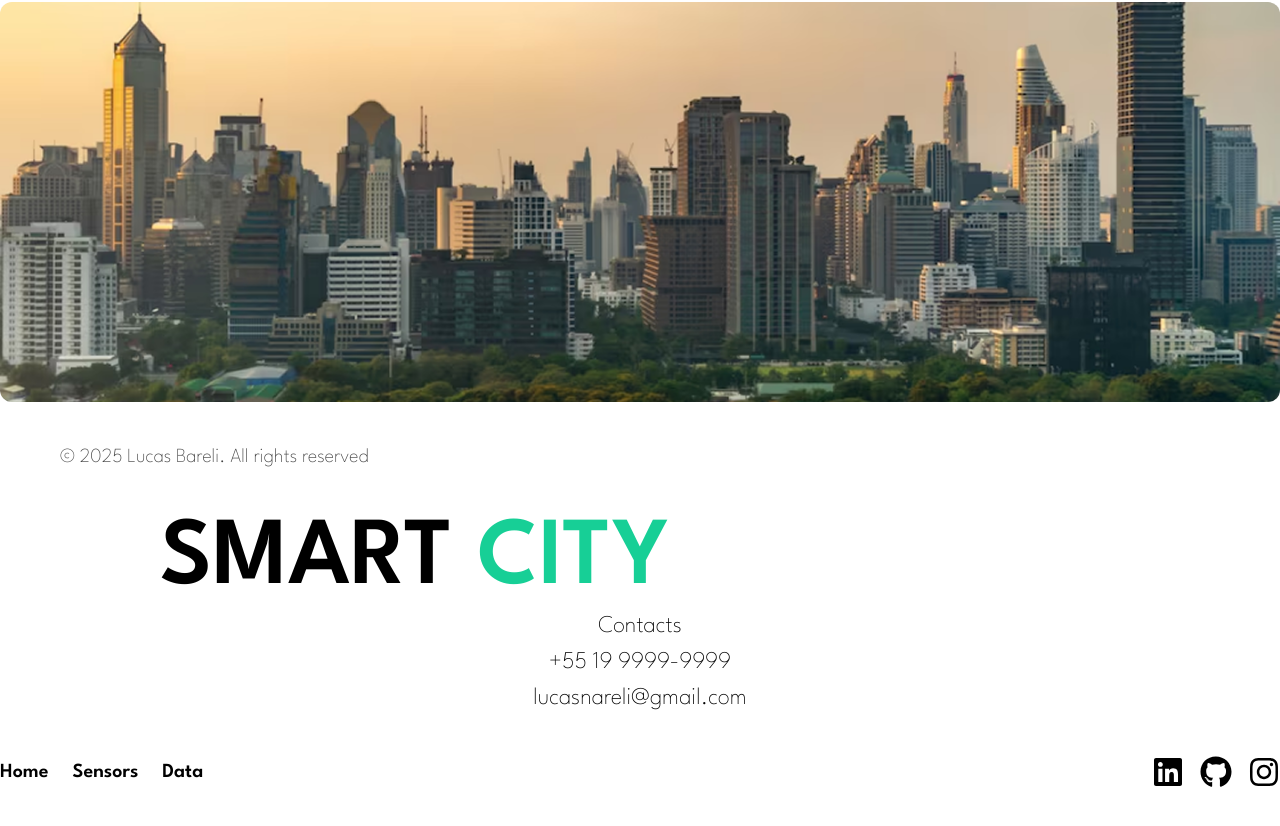
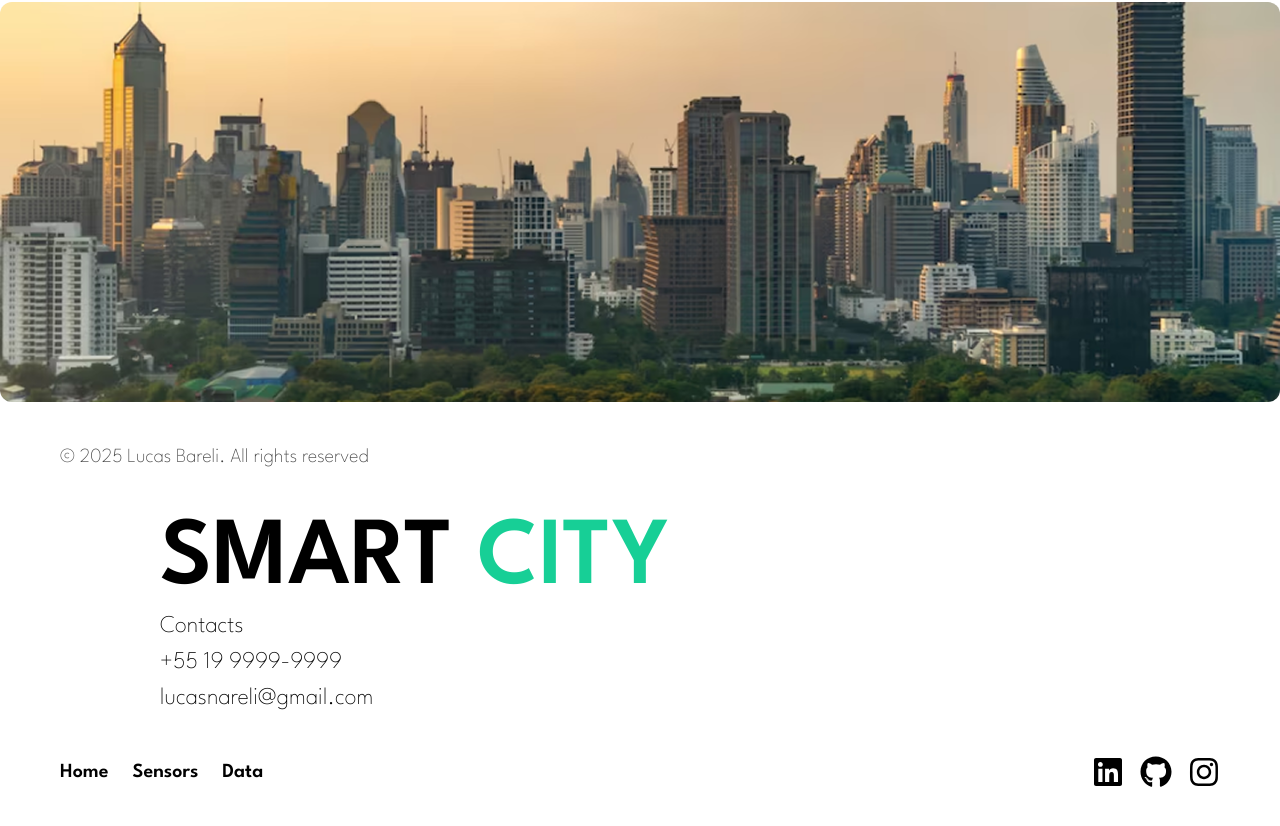
Before and after one commit to LucasBareli/Smart-City-PWFE, a React (Vite) app in the folder front/: page /home in a window 1280 px wide. Shown: the part 3519-4345 px from the top of the page. Built offline with nearby package versions, Linux system fonts and the light colour scheme; a web font is replaced by a local one.

Commit message:
16-05-2025

```diff
--- a/front/src/components/Footer.jsx
+++ b/front/src/components/Footer.jsx
@@ -16,32 +16,29 @@ const Footer = () => {
                     <h3 className="text-[96px] font-semibold league-regular text-black leading-none">
                         SMART <span className="text-[#17CF96] font-semibold league-regular">CITY</span>
                     </h3>
-                </div>
 
-                {/* Coluna 3: Contatos */}
-                <div className="text-center">
                     <p className="text-black font-thin league-regular text-[24px]">Contacts</p>
                     <p className="text-black font-thin league-regular text-[24px]">+55 19 9999-9999</p>
                     <p className="text-black font-thin league-regular text-[24px]">lucasnareli@gmail.com</p>
                 </div>
 
             {/* Linha 4: Links de navegação */}
-            <div className="!mt-10  !mb-10 flex justify-between items-center flex-col md:flex-row gap-4">
+            <div className="!mt-10 !mb-10 !ml-15 flex justify-between items-center flex-col md:flex-row gap-4">
                 {/* Navegação */}
                 <nav className="flex gap-6">
-                    <a href="#home" className="text-black text-[20px] font-semibold league-regular hover:underline">
+                    <a href="/home" className="text-black text-[20px] font-semibold league-regular hover:underline">
                         Home
                     </a>
-                    <a href="#sensors" className="text-black text-[20px] font-semibold league-regular hover:underline">
+                    <a href="/sensors" className="text-black text-[20px] font-semibold league-regular hover:underline">
                         Sensors
                     </a>
-                    <a href="#data" className="text-black text-[20px] font-semibold league-regular hover:underline">
+                    <a href="/data" className="text-black text-[20px] font-semibold league-regular hover:underline">
                         Data
                     </a>
                 </nav>
 
                 {/* Ícones sociais */}
-                <div className="flex gap-4">
+                <div className="flex gap-4 !mr-15">
                     <FaLinkedin className="w-8 h-8 text-black cursor-pointer transition duration-300 hover:text-[#17CF96]" />
                     <FaGithub className="w-8 h-8 text-black cursor-pointer transition duration-300 hover:text-[#17CF96]" />
                     <FaInstagram className="w-8 h-8 text-black cursor-pointer transition duration-300 hover:text-[#17CF96]" />
```
